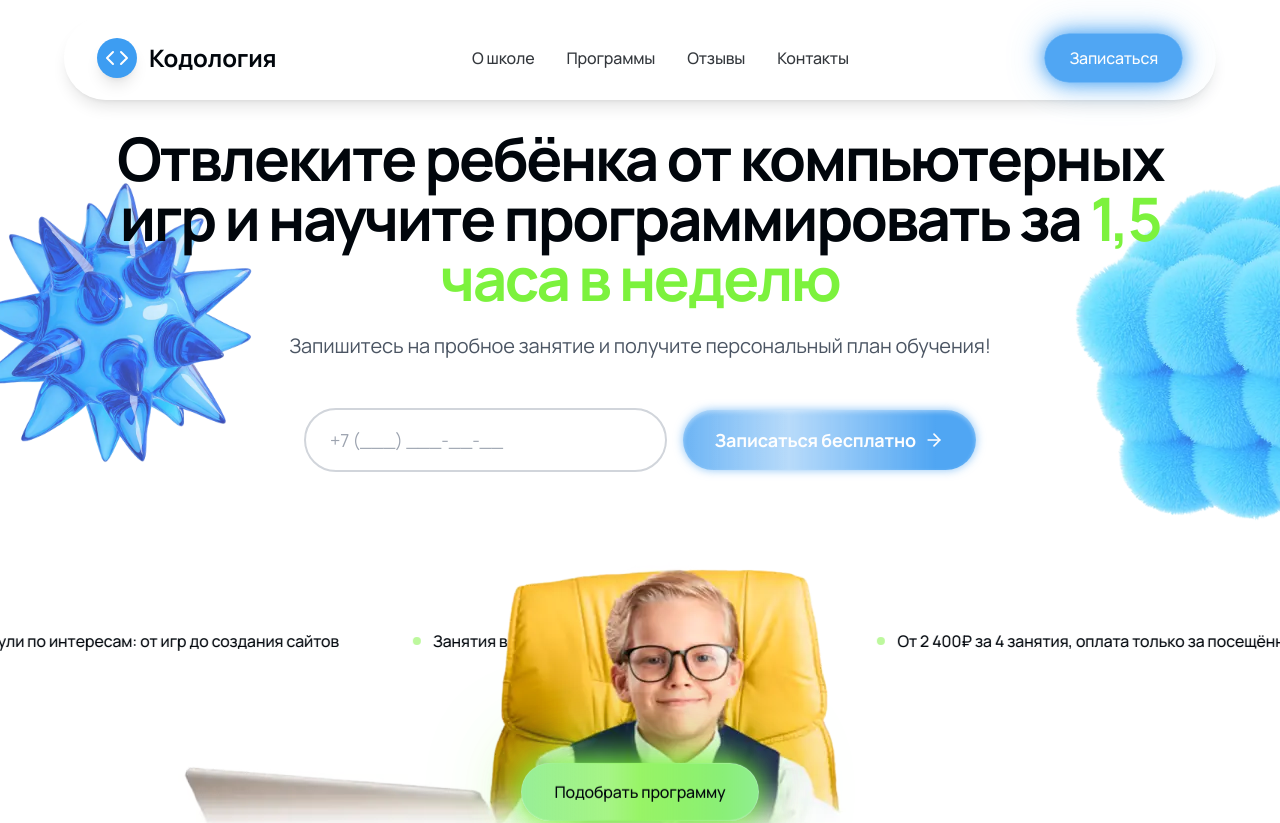
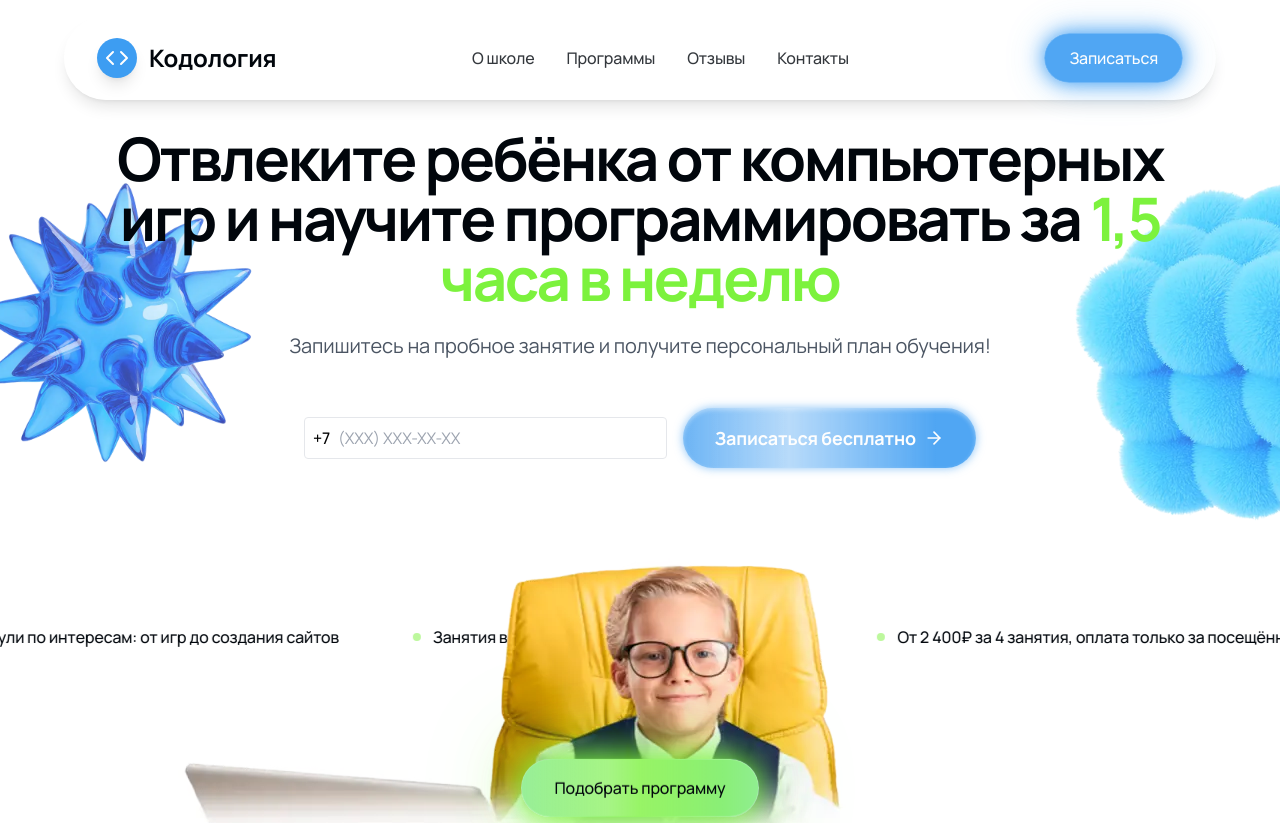
Before and after one commit to hismajestyamanita/codologia, a React (Vite) app: page / in a window 1280 px wide. Shown: the top 823 px of the page. Built offline with nearby package versions, Linux system fonts and the light colour scheme; no server answers.

Commit message:
маска телефона

```diff
--- a/src/sections/01-Hero.tsx
+++ b/src/sections/01-Hero.tsx
@@ -3,6 +3,7 @@ import { ArrowRight, X, User, Phone, Check, AlertCircle } from 'lucide-react';
 import sendLead from '../shared/sendLead';
 import { trackEvent } from '../shared/analytics';
 import UnifiedSignupModal from '../shared/UnifiedSignupModal';
+import PhoneInput from '../shared/PhoneInput';
 
 const Hero = () => {
   const [phoneInput, setPhoneInput] = useState('');
@@ -278,13 +279,9 @@ const Hero = () => {
             <div className="max-w-2xl mx-auto mb-16">
               <div className="flex flex-col md:flex-row gap-4 items-center justify-center">
                 <div className="flex-1 max-w-md">
-                  <input
-                    type="tel"
+                  <PhoneInput
                     value={phoneInput}
-                    onChange={handlePhoneChange}
-                    placeholder="+7 (___) ___-__-__"
-                    className="w-full px-6 py-4 border-2 border-gray-300 rounded-full text-lg focus:ring-2 focus:ring-brand-blue focus:border-transparent transition-all relative z-20"
-                    style={{ pointerEvents: 'auto', position: 'relative' }}
+                    onChange={setPhoneInput}
                   />
                 </div>
                 <button
--- a/src/sections/07-Quiz.tsx
+++ b/src/sections/07-Quiz.tsx
@@ -3,6 +3,7 @@ import { ArrowRight, ArrowLeft, CheckCircle, User, Calendar, Target, Gamepad2, C
 import { useScrollAnimation, useStaggeredAnimation } from '../shared/hooks/useScrollAnimation';
 import sendLead from '../shared/sendLead';
 import { trackEvent } from '../shared/analytics';
+import PhoneInput from '../shared/PhoneInput';
 
 interface QuizAnswer {
   id: string;
@@ -152,7 +153,7 @@ const Quiz = () => {
 
     if (!formData.phone.trim()) {
       newErrors.phone = 'Пожалуйста, укажите номер телефона';
-    } else if (!/^[\+]?[0-9\s\-\(\)]{10,}$/.test(formData.phone.replace(/\s/g, ''))) {
+    } else if (formData.phone.replace(/\D/g, '').length !== 10) {
       newErrors.phone = 'Неправильный формат номера телефона';
     }
 
@@ -200,7 +201,7 @@ const Quiz = () => {
 
       const ok = await sendLead({
         name: contactData.name,
-        phone: contactData.phone,
+        phone: "+7${contactData.phone}",
         // age / childName тут обычно нет, ок
         message: summary,              // <-- ВСЕ ОТВЕТЫ КВИЗА
         source: "quiz-form",
@@ -233,7 +234,7 @@ const Quiz = () => {
         name: formData.name,
         childName: formData.childName,   // если есть — тоже увидим в ТГ
         age: formData.childAge,          // можно оставить, но дублируется с summary — по желанию
-        phone: formData.phone,
+        phone: "+7${contactData.phone}",
         message: summary,                // <-- ВСЕ ОТВЕТЫ КВИЗА
         source: "quiz-form",
       });
@@ -332,15 +333,11 @@ const Quiz = () => {
                   <label className="block text-sm font-medium text-gray-700 mb-2">
                     Телефон *
                   </label>
-                  <input
-                    type="tel"
-                    name="phone"
-                    required
+                  <PhoneInput
                     value={formData.phone}
-                    onChange={handleFormChange}
-                    className={getFieldClassName('phone')}
-                    placeholder="+7 (999) 123-45-67"
+                    onChange={(val) => setFormData({ ...formData, phone: val })}
                   />
+
                   {errors.phone && (
                     <div className="flex items-center gap-2 text-red-500 text-sm mt-1 animate-fade-in-up">
                       <AlertCircle className="w-4 h-4" />
@@ -731,7 +728,7 @@ const ContactForm: React.FC<ContactFormProps> = ({ onSubmit }) => {
 
     if (!formData.phone.trim()) {
       newErrors.phone = 'Пожалуйста, укажите номер телефона';
-    } else if (formData.phone.length < 18) {
+    } else if (formData.phone.replace(/\D/g, '').length !== 10) {
       newErrors.phone = 'Неправильный формат номера телефона';
     }
 
@@ -786,17 +783,11 @@ const ContactForm: React.FC<ContactFormProps> = ({ onSubmit }) => {
           <Phone className="w-4 h-4 text-[#3D9DF2]" />
           Номер телефона *
         </label>
-        <input
-          type="tel"
-          name="phone"
-          required
+        <PhoneInput
           value={formData.phone}
-          onChange={handleInputChange}
-          className={`w-full px-4 py-3 border rounded-small transition-all duration-300 focus:ring-2 focus:ring-[#3D9DF2] focus:border-transparent ${
-            errors.phone ? 'border-red-500 bg-red-50' : 'border-gray-300'
-          }`}
-          placeholder="+7 (___) ___-__-__"
+          onChange={(val) => setFormData({ ...formData, phone: val })}
         />
+
         {errors.phone && (
           <div className="flex items-center gap-2 text-red-500 text-sm mt-1">
             <AlertCircle className="w-4 h-4" />
--- /dev/null
+++ b/src/shared/PhoneInput.tsx
@@ -0,0 +1,39 @@
+import React, { useState } from 'react';
+
+interface PhoneInputProps {
+  value: string;
+  onChange: (val: string) => void;
+}
+
+export default function PhoneInput({ value, onChange }: PhoneInputProps) {
+  // Берём только цифры
+  const digits = value.replace(/\D/g, '').slice(0, 10);
+
+  // Форматируем как (XXX) XXX-XX-XX
+  let formatted = '';
+  if (digits.length > 0) {
+    formatted = `(${digits.slice(0, 3)}`;
+    if (digits.length >= 4) formatted += `) ${digits.slice(3, 6)}`;
+    if (digits.length >= 7) formatted += `-${digits.slice(6, 8)}`;
+    if (digits.length >= 9) formatted += `-${digits.slice(8, 10)}`;
+  }
+
+  return (
+    <div className="flex items-center border rounded px-2 py-2">
+      <span className="mr-2 font-medium">+7</span>
+      <input
+        type="tel"
+        inputMode="numeric"
+        pattern="[0-9]*"
+        maxLength={15}
+        className="flex-1 outline-none"
+        value={formatted}
+        onChange={(e) => {
+          const raw = e.target.value.replace(/\D/g, '').slice(0, 10);
+          onChange(raw);
+        }}
+        placeholder="(XXX) XXX-XX-XX"
+      />
+    </div>
+  );
+}
--- a/src/shared/QuestionModal.tsx
+++ b/src/shared/QuestionModal.tsx
@@ -3,6 +3,7 @@ import { X, User, Phone, ArrowRight, Check, AlertCircle } from 'lucide-react';
 import sendLead from '../shared/sendLead';
 import { trackEvent } from './analytics';
 import { dispatchToast } from '../shared/GlobalToast';
+import PhoneInput from './PhoneInput';
 
 interface QuestionModalProps {
   onClose: () => void;
@@ -55,7 +56,7 @@ const QuestionModal: React.FC<QuestionModalProps> = ({ onClose }) => {
 
     if (!formData.phone.trim()) {
       newErrors.phone = 'Пожалуйста, укажите номер телефона';
-    } else if (!/^[\+]?[0-9\s\-\(\)]{10,}$/.test(formData.phone.replace(/\s/g, ''))) {
+    } else if (formData.phone.replace(/\D/g, '').length !== 10) {
       newErrors.phone = 'Неправильный формат номера телефона';
     }
 
@@ -104,7 +105,7 @@ const QuestionModal: React.FC<QuestionModalProps> = ({ onClose }) => {
       // Отправляем лид в Telegram
       const ok = await sendLead({
         name: formData.name,
-        phone: formData.phone,
+        phone: "+7${formData.phone}",
         program: "Вопрос",
         hp: honeypot,
         source: "question-modal",
@@ -206,14 +207,9 @@ const QuestionModal: React.FC<QuestionModalProps> = ({ onClose }) => {
               <Phone className="w-4 h-4 text-[#3D9DF2]" />
               Номер телефона *
             </label>
-            <input
-              type="tel"
-              name="phone"
-              required
+            <PhoneInput
               value={formData.phone}
-              onChange={handleInputChange}
-              className={getFieldClassName('phone')}
-              placeholder="+7 (999) 123-45-67"
+              onChange={(val) => setFormData({ ...formData, phone: val })}
             />
             {errors.phone && (
               <div className="flex items-center gap-2 text-red-500 text-sm mt-1 animate-fade-in-up">
--- a/src/shared/UnifiedSignupModal.tsx
+++ b/src/shared/UnifiedSignupModal.tsx
@@ -3,6 +3,7 @@ import { X, User, Phone, ArrowRight, Check, AlertCircle } from 'lucide-react';
 import sendLead from '../shared/sendLead';
 import { trackEvent } from './analytics';
 import { dispatchToast } from '../shared/GlobalToast';
+import PhoneInput from './PhoneInput';
 
 interface UnifiedSignupModalProps {
   onClose: () => void;
@@ -112,7 +113,7 @@ const UnifiedSignupModal: React.FC<UnifiedSignupModalProps> = ({
 
     if (!formData.phone.trim()) {
       newErrors.phone = 'Пожалуйста, укажите номер телефона';
-    } else if (formData.phone.length < 18) {
+    } else if (formData.phone.replace(/\D/g, '').length !== 10) {
       newErrors.phone = 'Неправильный формат номера телефона';
     }
 
@@ -161,7 +162,7 @@ const UnifiedSignupModal: React.FC<UnifiedSignupModalProps> = ({
       const ok = await sendLead({
         parentName: formData.parentName,
         childName: formData.childName,
-        phone: formData.phone,
+        phone: "+7${formData.phone}",
         hp: honeypot,
         program: formData.ageGroup,
         source,
@@ -242,14 +243,9 @@ const UnifiedSignupModal: React.FC<UnifiedSignupModalProps> = ({
               <Phone className="w-4 h-4 text-[#3D9DF2]" />
               Номер телефона *
             </label>
-            <input
-              type="tel"
-              name="phone"
-              required
+            <PhoneInput
               value={formData.phone}
-              onChange={handleInputChange}
-              className={getFieldClassName('phone')}
-              placeholder="+7 (___) ___-__-__"
+              onChange={(val) => setFormData({ ...formData, phone: val })}
             />
             {errors.phone && (
               <div className="flex items-center gap-2 text-red-500 text-sm mt-1 animate-fade-in-up">
```
